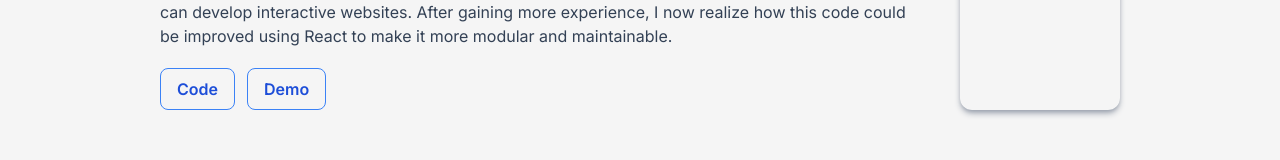
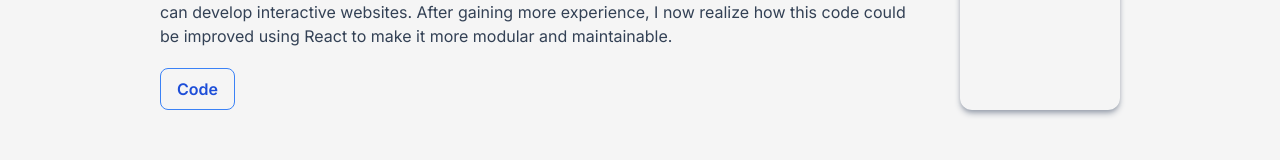
Before and after one commit to ZaidDevelopment/portfolio, a Next.js app: page /rfs in a window 1280 px wide. Shown: the part 612-772 px from the top of the page. Built offline with nearby package versions, Linux system fonts and the light colour scheme.

Commit message:
Refactor code.

```diff
--- a/app/(routes)/(projects)/rfs/page.tsx
+++ b/app/(routes)/(projects)/rfs/page.tsx
@@ -79,15 +79,6 @@ const Page = () => {
                   Code
                 </button>
               </Link>
-              <Link
-                href="https://zaiddevelopment.github.io/Red-Flags-Prototype/"
-                target="_blank"
-                rel="noopener noreferrer"
-              >
-                <button className="mr-3 inline-block rounded-lg border border-blue-500 bg-transparent px-4 py-2 font-semibold text-blue-700 transition-colors duration-300 hover:bg-blue-500 hover:text-white">
-                  Demo
-                </button>
-              </Link>
             </div>
           </div>
 
```
